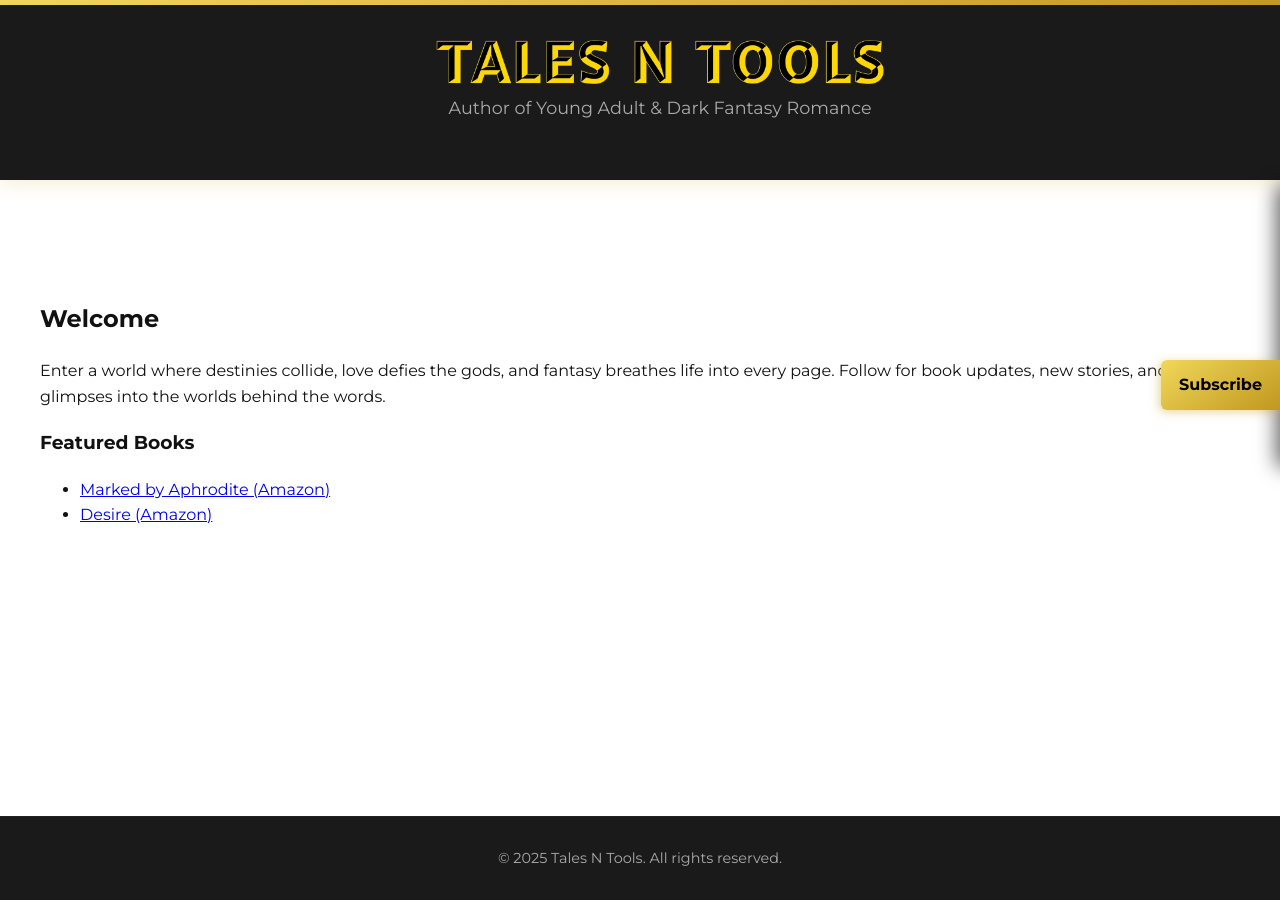
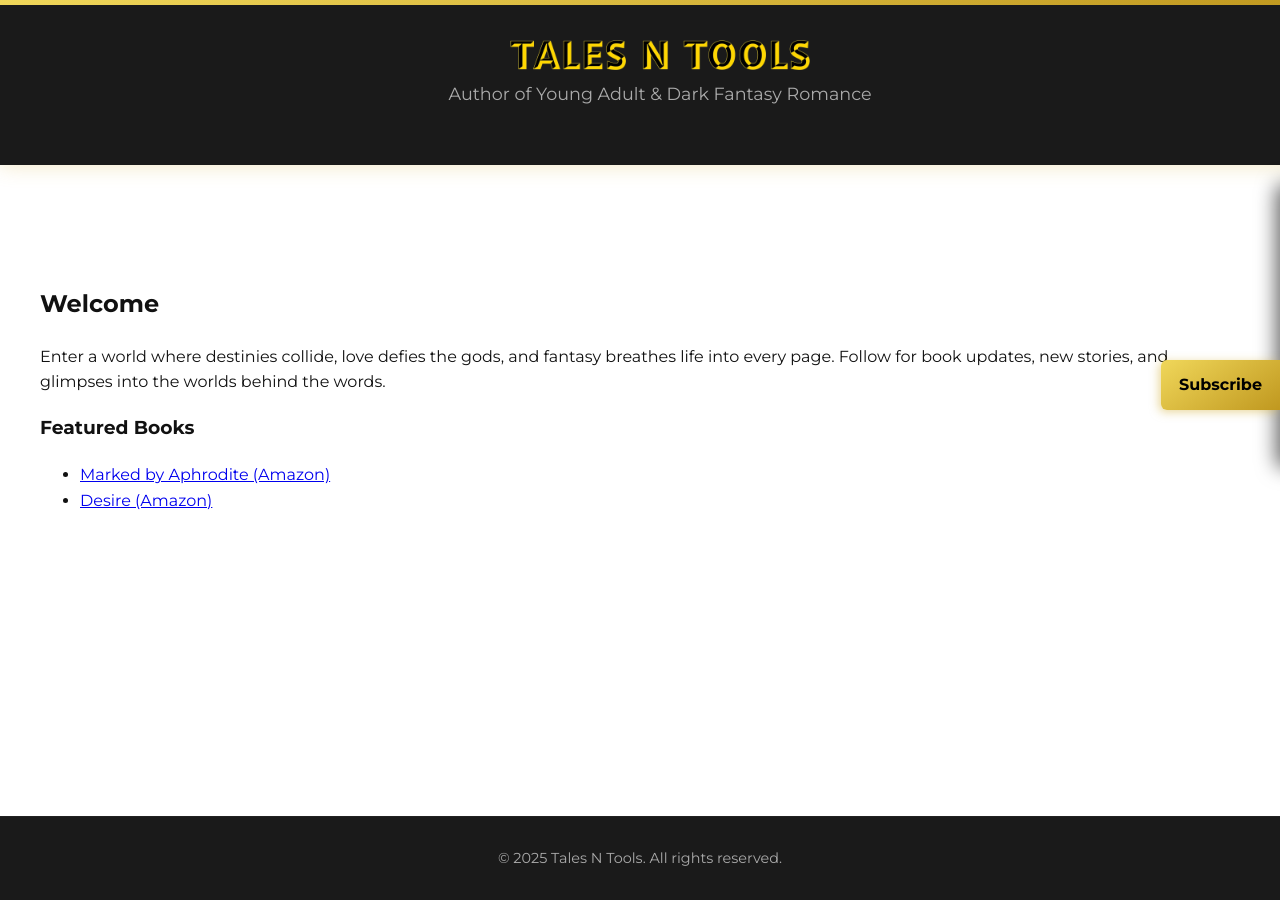
Before and after one commit to TalesNTools/TalesNTools, a Jekyll site: the page built from index.md, in a window 1280 px wide. Built offline with Jekyll 4.4.1, drawn with Linux system fonts in a browser that asks for light colours.

Commit message:
Update style.css

```diff
--- a/assets/css/style.css
+++ b/assets/css/style.css
@@ -69,27 +69,35 @@ main {
 
 .site-logo {
   width: 35%;
+  max-width: 300px;
   height: auto;
   display: block;
   margin: 0 auto 10px auto;
 }
 
+.site-header p {
+  margin-top: 10px;
+  color: var(--muted-text);
+  font-size: 1.1em;
+}
+
+/* Responsive logo adjustments */
 @media (max-width: 768px) {
   .site-logo {
-    max-width: 160px;
+    max-width: 240px;
+    width: 60%;
+  }
+
+  main {
+    padding: 40px 16px;
+    max-width: 100%;
   }
 }
 
 @media (min-width: 1400px) {
   .site-logo {
+    max-width: 340px;
   }
-}
-
-
-.site-header p {
-  margin-top: 10px;
-  color: var(--muted-text);
-  font-size: 1.1em;
 }
 
 /* Navigation */
```
